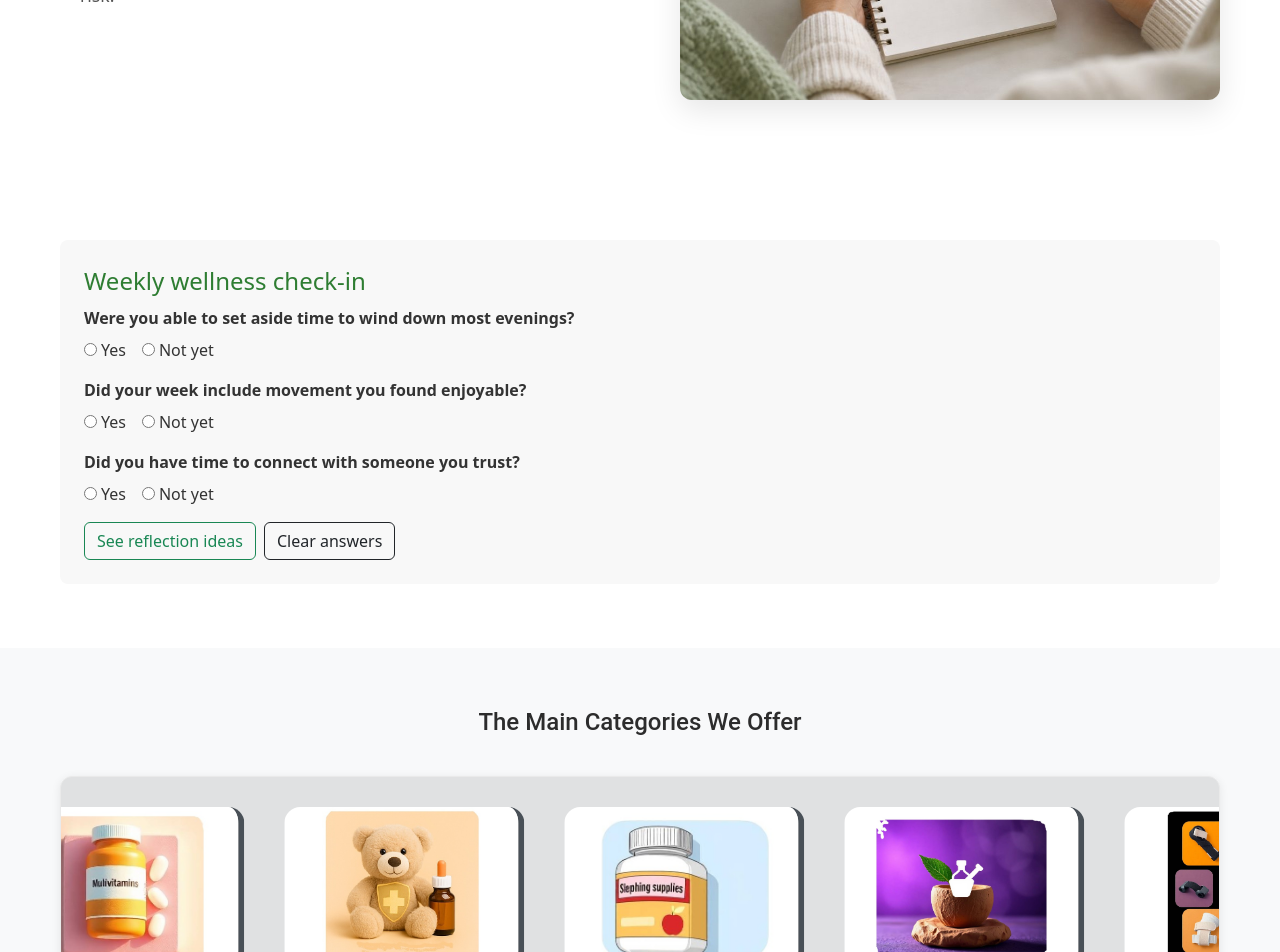
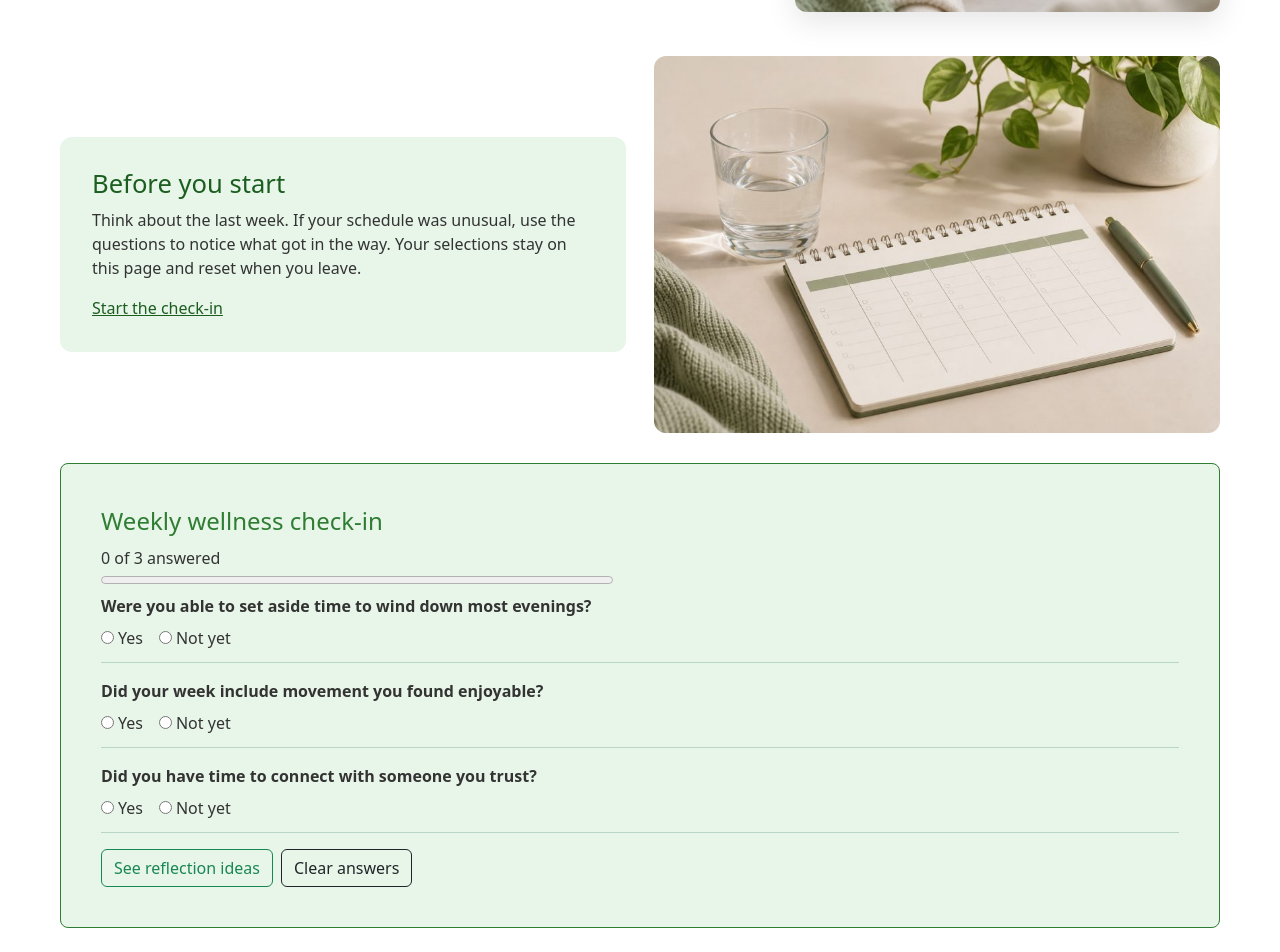
Before and after one commit to hisokaBK/PharmaClick, a React (Create React App) app: page /Risk in a window 1280 px wide. Shown: the part 360-1312 px from the top of the page. Built offline with nearby package versions, Linux system fonts and the light colour scheme.

Commit message:
Enrich risk assessments service experience

```diff
--- a/src/Com_servess/RiskAssessments.jsx
+++ b/src/Com_servess/RiskAssessments.jsx
@@ -1,5 +1,6 @@
 import { useState } from "react";
 import ServicePage from "./ServicePage";
+import { ServicePhoto } from "./ServiceMedia";
 
 const habits = [
   { id: "rest", question: "Were you able to set aside time to wind down most evenings?", idea: "Pick one evening and set aside a short period for an activity that helps you wind down." },
@@ -17,9 +18,15 @@ export default function RiskAssessments() {
   }
 
   return (
-    <ServicePage title="Risk Assessments" introduction="Reflect on a few everyday habits and choose one to make time for. This check-in is for education and does not estimate medical risk." image="/images/services/risk-assessments.jpg" imageAlt="A hand holding a pencil beside a simple notebook checklist">
-      <form className="service-section" onSubmit={submit} onReset={() => { setAnswers({}); setFeedback(null); }}>
+    <ServicePage layout="checkin" title="Risk Assessments" introduction="Reflect on a few everyday habits and choose one to make time for. This check-in is for education and does not estimate medical risk." image="/images/services/risk-assessments.jpg" imageAlt="A hand holding a pencil beside a simple notebook checklist">
+      <div className="service-split">
+        <section className="service-panel"><h2>Before you start</h2><p>Think about the last week. If your schedule was unusual, use the questions to notice what got in the way. Your selections stay on this page and reset when you leave.</p><a href="#wellness-check-in">Start the check-in</a></section>
+        <ServicePhoto file="risk-planner" alt="A weekly planner and a glass of water" />
+      </div>
+      <form id="wellness-check-in" className="service-section" onSubmit={submit} onReset={() => { setAnswers({}); setFeedback(null); }}>
         <h2>Weekly wellness check-in</h2>
+        <label className="d-block" htmlFor="wellness-progress">{Object.keys(answers).length} of {habits.length} answered</label>
+        <progress id="wellness-progress" value={Object.keys(answers).length} max={habits.length} />
         {habits.map(habit => (
           <fieldset className="mb-3" key={habit.id}>
             <legend className="fs-6 fw-semibold">{habit.question}</legend>
@@ -43,6 +50,7 @@ export default function RiskAssessments() {
           {feedback.length ? <ul>{feedback.map(habit => <li key={habit.id}>{habit.idea}</li>)}</ul> : <p>Think about which routine felt easiest to keep and what helped you make time for it.</p>}
         </section>}
       </div>
+      <div className="service-split"><ServicePhoto file="risk-shoes" alt="Walking shoes and a notebook by the entrance of a home" /><section className="service-panel"><h2>Turn your reflection into a plan</h2><p>Pick one idea from your results. Write down when you will try it, where it will happen, and what might make it easier. Revisit the plan next week and adjust it if needed.</p></section></div>
     </ServicePage>
   );
 }
--- a/src/css/Services.css
+++ b/src/css/Services.css
@@ -134,3 +134,8 @@
 .service-page--notice .hero-content { flex: 2; }
 .service-page--notice .service-content > .service-panel { border-left: 4px solid var(--primary-dark); }
 .service-page--notice .service-grid { --photo-ratio: 2 / 1; }
+
+.service-page--checkin .hero-image-container { flex: 0.65; }
+.service-page--checkin form { border: 1px solid #2e7d32; padding: clamp(16px,4vw,40px); }
+.service-page--checkin fieldset { border-bottom: 1px solid #1d6d5c3d; padding-bottom: 12px; }
+.service-page--checkin progress { width: min(100%, 32rem); accent-color: var(--primary-dark); }
```
Also changed, not shown: public/images/services/risk-planner.jpg (added), public/images/services/risk-shoes.jpg (added).
